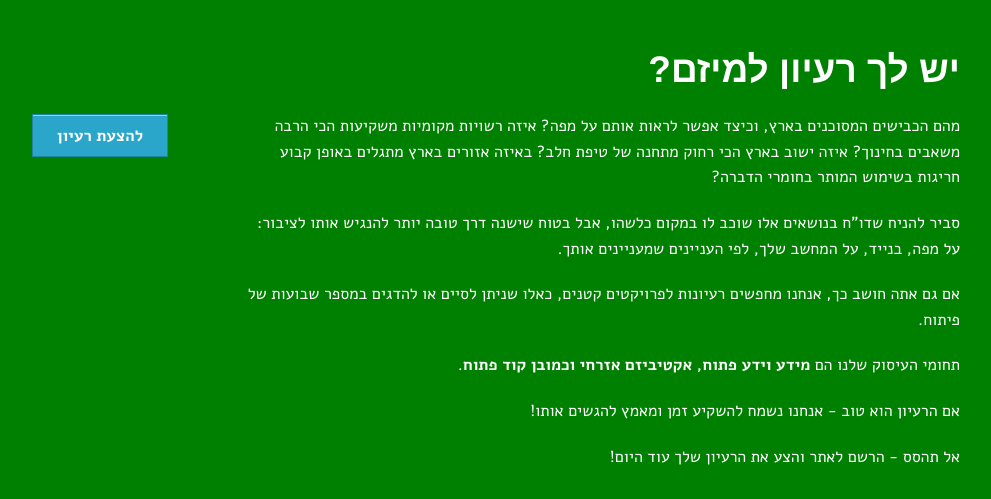
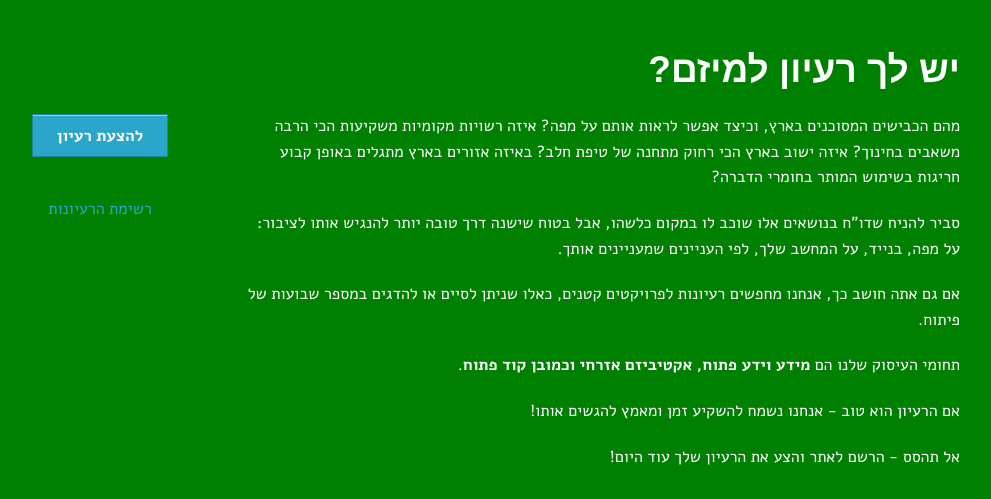
Before and after one commit to nonZero/hackforisrael, a Django app: page /ideas/ in a window 1280 px wide. Shown: the part 46-545 px from the top of the page, without its empty margins (165-1156 px from the left). Run offline with Django 3.2, Linux system fonts and the light colour scheme; parts of the project's set-up code (start-up, migrations or seed data) failed here and were passed over.

Commit message:
ideas page - add link to ideas list // add "new idea" button on ideas list page

```diff
--- a/src/hashmabir/templates/hashmabir/hashmabir_list.html
+++ b/src/hashmabir/templates/hashmabir/hashmabir_list.html
@@ -2,6 +2,7 @@
 {% load i18n %}
 
 {% block content %}
+
 
 <div class="row">
     <div class="columns large-16">
@@ -11,7 +12,9 @@
             <li><a href="{{ o.get_absolute_url}}">{{ o }}</a></li>
         {% endfor %}
         </ul>
+		{% include "website/_add_idea_button.html" %}
     </div>
 </div>
 
+
 {% endblock %}
--- /dev/null
+++ b/src/website/templates/website/_add_idea_button.html
@@ -0,0 +1,3 @@
+<p>
+    <a href="{% url 'hashmabir_create' %}"><span class="button"> להצעת רעיון </span></a>
+</p>
--- a/src/website/templates/website/ideas.html
+++ b/src/website/templates/website/ideas.html
@@ -32,9 +32,10 @@
                 </p>
             </div>
             <div class="large-3 text-center columns">
-
-                <a href="{% url 'hashmabir_create' %}"><span class="button"> להצעת רעיון </span></a>
-
+                {% include "website/_add_idea_button.html" %}
+                <p>
+                    <a href="{% url 'hashmabir_list' %}">רשימת הרעיונות</a>
+                </p>
             </div>
         </div>
     </div>
```
Also changed, not shown: 1 other file.
